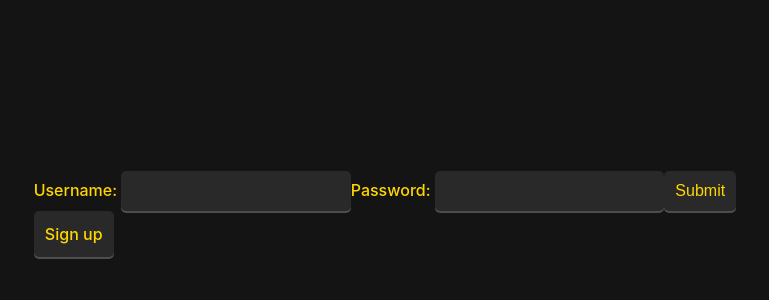
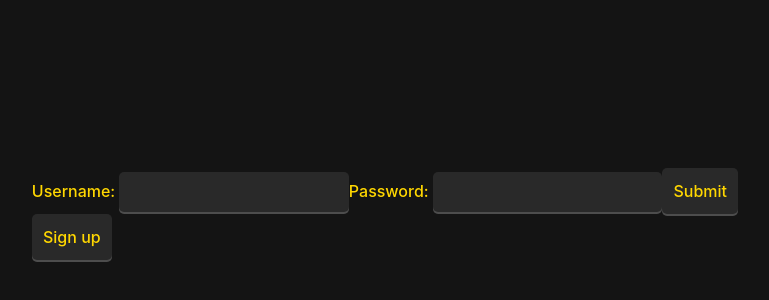
Before and after one commit to rybak2Z/TOP-members-only, a React (Vite) app in the folder client/: page / in a window 1280 px wide. Shown: the part 186-486 px from the top of the page, without its empty margins (255-1024 px from the left). Built offline with nearby package versions, Linux system fonts and the light colour scheme.

Commit message:
Make buttons look consistent with the rest

```diff
--- a/client/src/index.css
+++ b/client/src/index.css
@@ -31,6 +31,13 @@
   max-width: 65%;
 }
 
+button {
+  font-family: Inter, system-ui, Avenir, Helvetica, Arial, sans-serif;
+  line-height: 1.5;
+  font-weight: 500;
+  font-size: 1rem;
+}
+
 button, a, input, textarea {
   padding: 0.7rem;
   font-size: 1rem;
```
